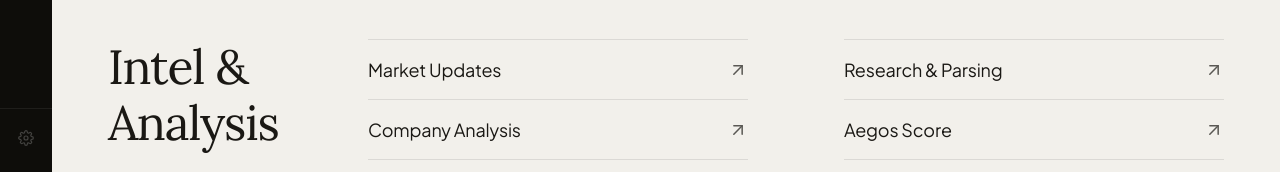
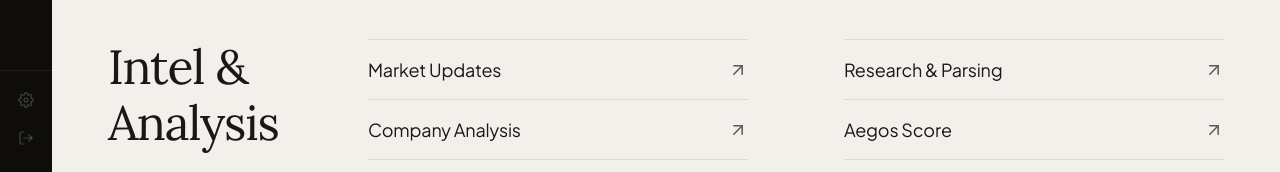
Before and after one commit to sillyledger/aegos-app, a Next.js app: page / in a window 1280 px wide. Shown: the part 625-797 px from the top of the page. Built offline with nearby package versions, Linux system fonts and the light colour scheme; no server answers.

Commit message:
Update Sidebar.tsx

```diff
--- a/src/components/Sidebar.tsx
+++ b/src/components/Sidebar.tsx
@@ -1,6 +1,12 @@
 "use client";
 import Link from "next/link";
-import { usePathname } from "next/navigation";
+import { usePathname, useRouter } from "next/navigation";
+import { createClient } from "@supabase/supabase-js";
+
+const supabase = createClient(
+  process.env.NEXT_PUBLIC_SUPABASE_URL!,
+  process.env.NEXT_PUBLIC_SUPABASE_ANON_KEY!
+);
 
 const navItems = [
   {
@@ -57,21 +63,14 @@
   },
 ];
 
-const bottomItems = [
-  {
-    href: "/settings",
-    title: "Settings",
-    icon: (
-      <svg width="16" height="16" viewBox="0 0 24 24" fill="none" stroke="currentColor" strokeWidth="1.8" strokeLinecap="round" strokeLinejoin="round">
-        <circle cx="12" cy="12" r="3"/>
-        <path d="M19.4 15a1.65 1.65 0 0 0 .33 1.82l.06.06a2 2 0 0 1-2.83 2.83l-.06-.06a1.65 1.65 0 0 0-1.82-.33 1.65 1.65 0 0 0-1 1.51V21a2 2 0 0 1-4 0v-.09A1.65 1.65 0 0 0 9 19.4a1.65 1.65 0 0 0-1.82.33l-.06.06a2 2 0 0 1-2.83-2.83l.06-.06A1.65 1.65 0 0 0 4.68 15a1.65 1.65 0 0 0-1.51-1H3a2 2 0 0 1 0-4h.09A1.65 1.65 0 0 0 4.6 9a1.65 1.65 0 0 0-.33-1.82l-.06-.06a2 2 0 0 1 2.83-2.83l.06.06A1.65 1.65 0 0 0 9 4.68a1.65 1.65 0 0 0 1-1.51V3a2 2 0 0 1 4 0v.09a1.65 1.65 0 0 0 1 1.51 1.65 1.65 0 0 0 1.82-.33l.06-.06a2 2 0 0 1 2.83 2.83l-.06.06A1.65 1.65 0 0 0 19.4 9a1.65 1.65 0 0 0 1.51 1H21a2 2 0 0 1 0 4h-.09a1.65 1.65 0 0 0-1.51 1z"/>
-      </svg>
-    ),
-  },
-];
-
 export default function Sidebar() {
   const pathname = usePathname();
+  const router = useRouter();
+
+  async function handleSignOut() {
+    await supabase.auth.signOut();
+    router.push("/login");
+  }
 
   return (
     <aside style={{
@@ -109,6 +108,7 @@
           );
         })}
       </nav>
+
       <div style={{
         paddingTop: "12px",
         borderTop: "0.5px solid rgba(255,255,255,0.07)",
@@ -118,11 +118,10 @@
         alignItems: "center",
         gap: "4px",
       }}>
-        {bottomItems.map((item) => (
+        {/* Settings */}
         <Link
-            key={item.href}
-            href={item.href}
-            title={item.title}
+          href="/settings"
+          title="Settings"
           style={{
             width: "34px", height: "34px",
             display: "flex", alignItems: "center", justifyContent: "center",
@@ -131,9 +130,32 @@
             textDecoration: "none",
           }}
         >
-            {item.icon}
+          <svg width="16" height="16" viewBox="0 0 24 24" fill="none" stroke="currentColor" strokeWidth="1.8" strokeLinecap="round" strokeLinejoin="round">
+            <circle cx="12" cy="12" r="3"/>
+            <path d="M19.4 15a1.65 1.65 0 0 0 .33 1.82l.06.06a2 2 0 0 1-2.83 2.83l-.06-.06a1.65 1.65 0 0 0-1.82-.33 1.65 1.65 0 0 0-1 1.51V21a2 2 0 0 1-4 0v-.09A1.65 1.65 0 0 0 9 19.4a1.65 1.65 0 0 0-1.82.33l-.06.06a2 2 0 0 1-2.83-2.83l.06-.06A1.65 1.65 0 0 0 4.68 15a1.65 1.65 0 0 0-1.51-1H3a2 2 0 0 1 0-4h.09A1.65 1.65 0 0 0 4.6 9a1.65 1.65 0 0 0-.33-1.82l-.06-.06a2 2 0 0 1 2.83-2.83l.06.06A1.65 1.65 0 0 0 9 4.68a1.65 1.65 0 0 0 1-1.51V3a2 2 0 0 1 4 0v.09a1.65 1.65 0 0 0 1 1.51 1.65 1.65 0 0 0 1.82-.33l.06-.06a2 2 0 0 1 2.83 2.83l-.06.06A1.65 1.65 0 0 0 19.4 9a1.65 1.65 0 0 0 1.51 1H21a2 2 0 0 1 0 4h-.09a1.65 1.65 0 0 0-1.51 1z"/>
+          </svg>
         </Link>
-        ))}
+
+        {/* Sign out */}
+        <button
+          onClick={handleSignOut}
+          title="Sign out"
+          style={{
+            width: "34px", height: "34px",
+            display: "flex", alignItems: "center", justifyContent: "center",
+            borderRadius: "8px",
+            color: "rgba(255,255,255,0.22)",
+            background: "transparent",
+            border: "none",
+            cursor: "pointer",
+          }}
+        >
+          <svg width="16" height="16" viewBox="0 0 24 24" fill="none" stroke="currentColor" strokeWidth="1.8" strokeLinecap="round" strokeLinejoin="round">
+            <path d="M9 21H5a2 2 0 0 1-2-2V5a2 2 0 0 1 2-2h4"/>
+            <polyline points="16 17 21 12 16 7"/>
+            <line x1="21" y1="12" x2="9" y2="12"/>
+          </svg>
+        </button>
       </div>
     </aside>
   );
```
Lines whose indentation alone changed are shown as unchanged.
